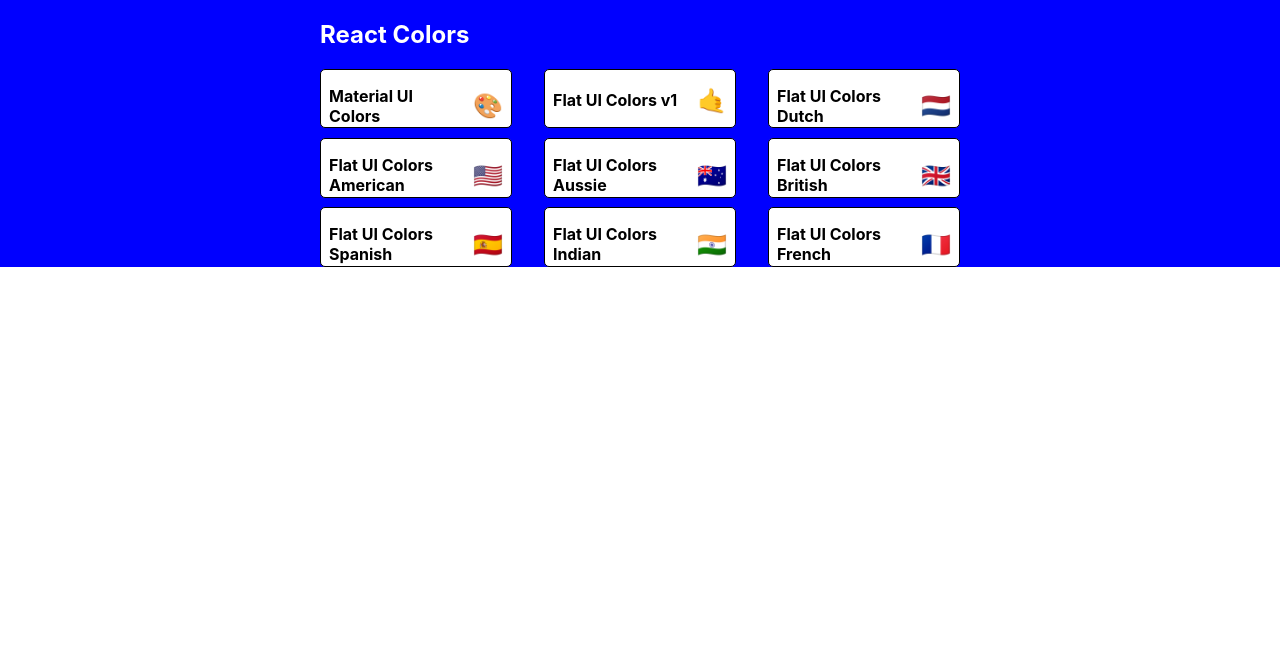
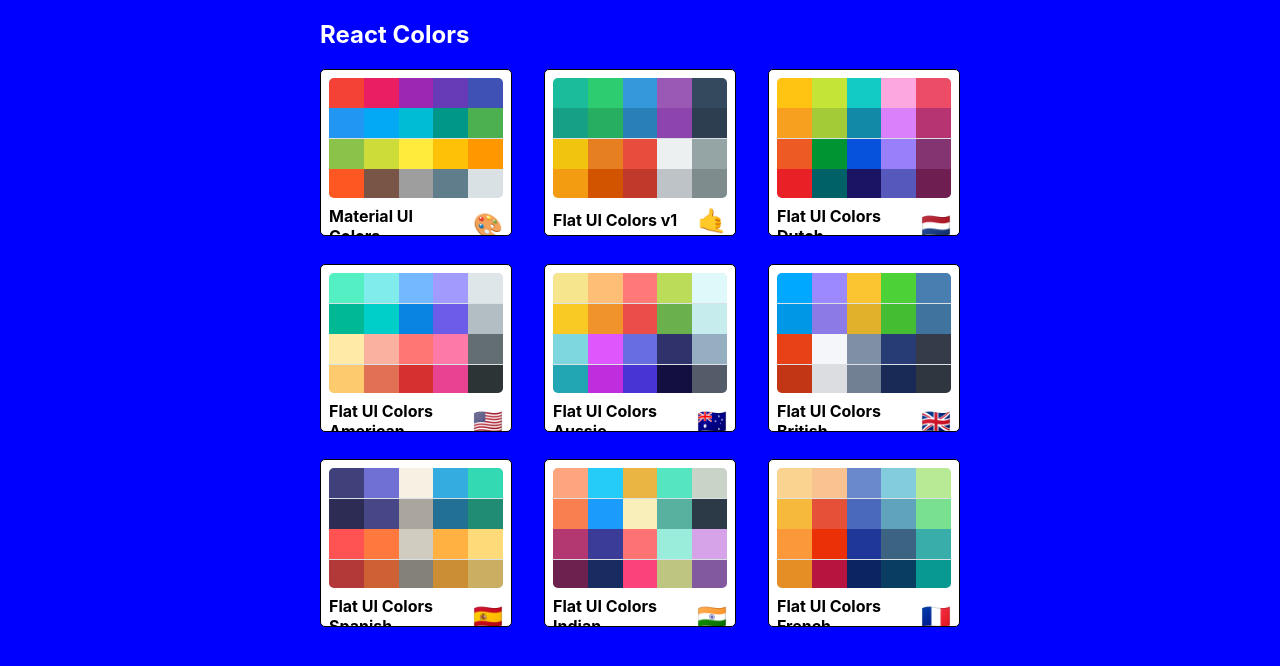
Before and after one commit to rohitbhati-rb/color-picker, a React (Create React App) app: page / in a window 1280 px wide. Shown: the top 666 px of the page. Built offline with nearby package versions, Linux system fonts and the light colour scheme.

Commit message:
basic styles added for miniPalette

```diff
--- a/src/MiniPalette.js
+++ b/src/MiniPalette.js
@@ -9,14 +9,18 @@ const styles = {
     padding: "0.5rem",
     position: "relative",
     overflow: "hidden",
-    "&:hover":{
+    "&:hover": {
       cursor: "pointer"
     }
   },
-  colors:{
-    backgroundColor: "grey"
+  colors: {
+    backgroundColor: "#dae1e4",
+    height: "120px",
+    width: "100%",
+    borderRadius: "5px",
+    overflow: "hidden"
   },
-  title:{
+  title: {
     display: "flex",
     justifyContent: "space-between",
     alignItems: "center",
@@ -26,19 +30,37 @@ const styles = {
     fontSize: "1rem",
     position: "relative"
   },
-  emoji:{
+  emoji: {
     marginLeft: "0.5rem",
     fontSize: "1.5rem"
+  },
+  miniColor: {
+    height: "25%",
+    width: "20%",
+    display: "inline-block",
+    margin: "0 auto",
+    position: "relative",
+    marginBottom: "-3.5px"
   }
 };
 
 function MiniPalette(props) {
-  const { classes, paletteName, emoji } = props;
-  console.log(classes);
+  const { classes, paletteName, emoji, colors } = props;
+  const miniColorBoxes = colors.map(color => (
+    <div
+      key={color.name}
+      className={classes.miniColor}
+      style={{ backgroundColor: color.color }}
+    />
+  ))
   return (
     <div className={classes.root}>
-      <div className={classes.colors}></div>
-      <h5 className={classes.title}>{paletteName} <span className={classes.emoji}>{emoji}</span></h5>
+      <div className={classes.colors}>
+        {miniColorBoxes}
+      </div>
+      <h5 className={classes.title}>
+        {paletteName} <span className={classes.emoji}>{emoji}</span>
+      </h5>
     </div>
   );
 }
--- a/src/PaletteList.js
+++ b/src/PaletteList.js
@@ -8,7 +8,7 @@ import MiniPalette from './MiniPalette';
 const styles = {
   root: {
     backgroundColor: "blue",
-    height: "100%",
+    height: "100vh",
     display: "flex",
     alignItems: "flex-start",
     justifyContent: "center"
```
